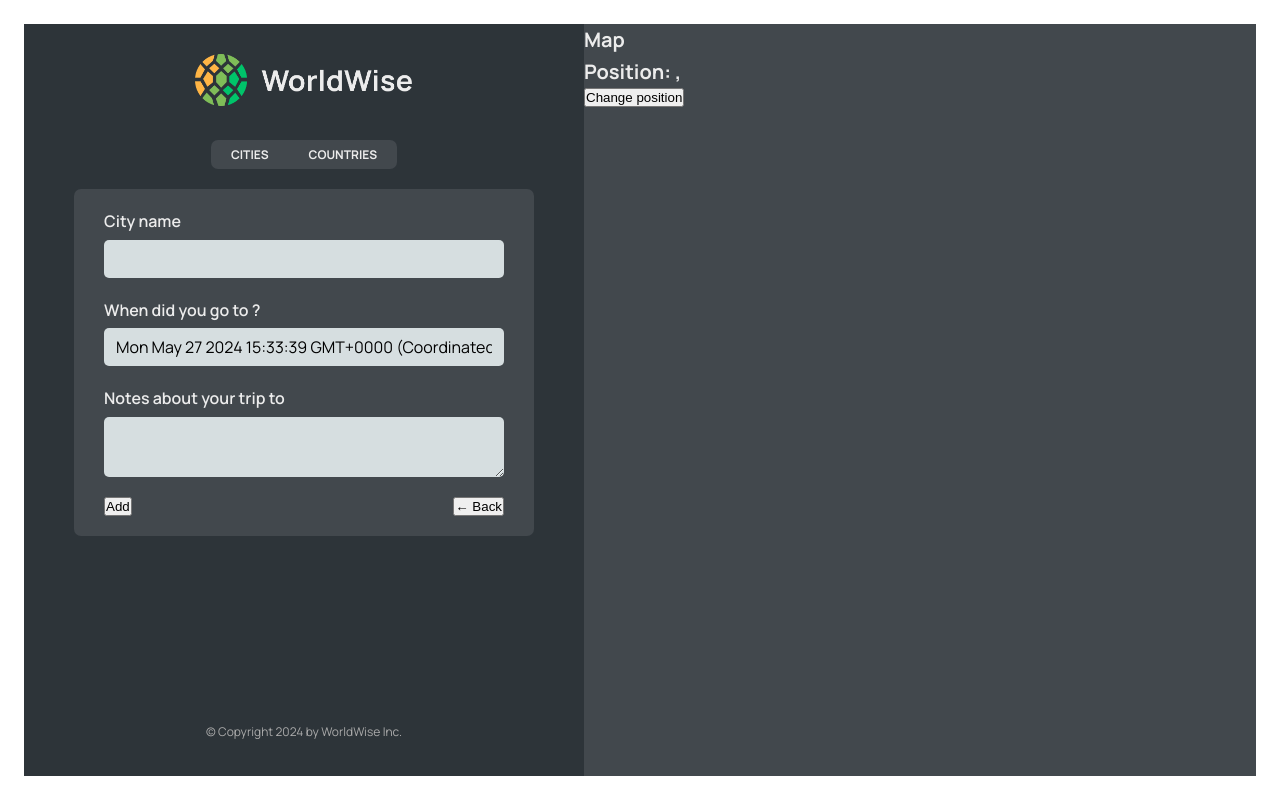
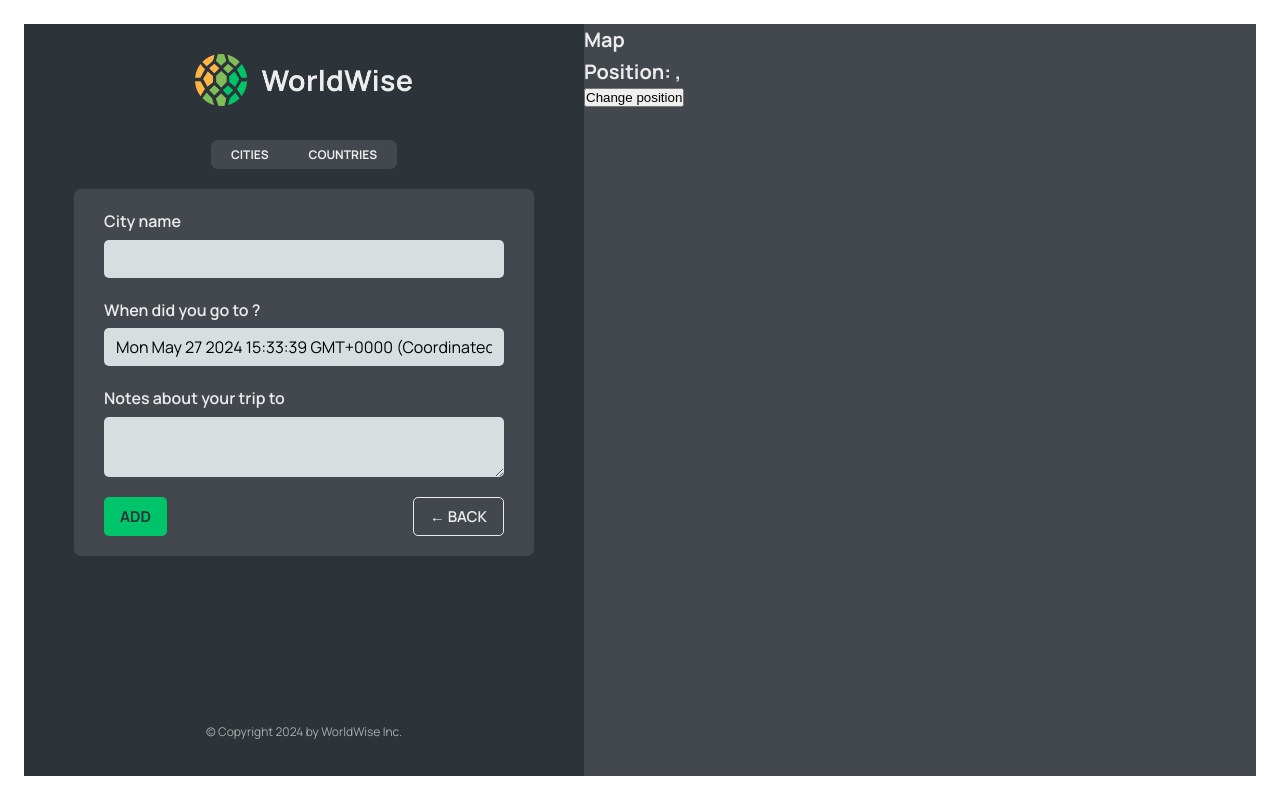
Before and after one commit to kennykwyiu/11-worldwise, a React (Vite) app: page /app/form in a window 1280 px wide. Built offline with nearby package versions, Linux system fonts and the light colour scheme; data requests are answered from the project's data file.

Commit message:
218-reuse button component

```diff
--- /dev/null
+++ b/src/components/Button.jsx
@@ -0,0 +1,11 @@
+import styles from "./Button.module.css";
+
+function Button({ children, onClick, type }) {
+  return (
+    <button onClick={onClick} className={`${styles.btn} ${styles[type]}`}>
+      {children}
+    </button>
+  );
+}
+
+export default Button;
--- a/src/components/CountryList.jsx
+++ b/src/components/CountryList.jsx
@@ -24,7 +24,7 @@
   return (
     <ul className={styles.countryList}>
       {countires.map((country) => (
-        <CountryItem country={country} key={country.id} />
+        <CountryItem country={country} key={country.country} />
       ))}
     </ul>
   );
--- a/src/components/Form.jsx
+++ b/src/components/Form.jsx
@@ -3,6 +3,8 @@
 import { useState } from "react";
 
 import styles from "./Form.module.css";
+import Button from "./Button";
+import { useNavigate } from "react-router-dom";
 
 export function convertToEmoji(countryCode) {
   const codePoints = countryCode
@@ -13,6 +15,8 @@
 }
 
 function Form() {
+  const navigate = useNavigate();
+
   const [cityName, setCityName] = useState("");
   const [country, setCountry] = useState("");
   const [date, setDate] = useState(new Date());
@@ -49,8 +53,18 @@
       </div>
 
       <div className={styles.buttons}>
-        <button>Add</button>
-        <button>&larr; Back</button>
+        {/* <button>Add</button> */}
+        {/* <button>&larr; Back</button> */}
+        <Button type="primary">Add</Button>
+        <Button
+          type="back"
+          onClick={(e) => {
+            e.preventDefault();
+            navigate(-1);
+          }}
+        >
+          &larr; Back
+        </Button>
       </div>
     </form>
   );
```
